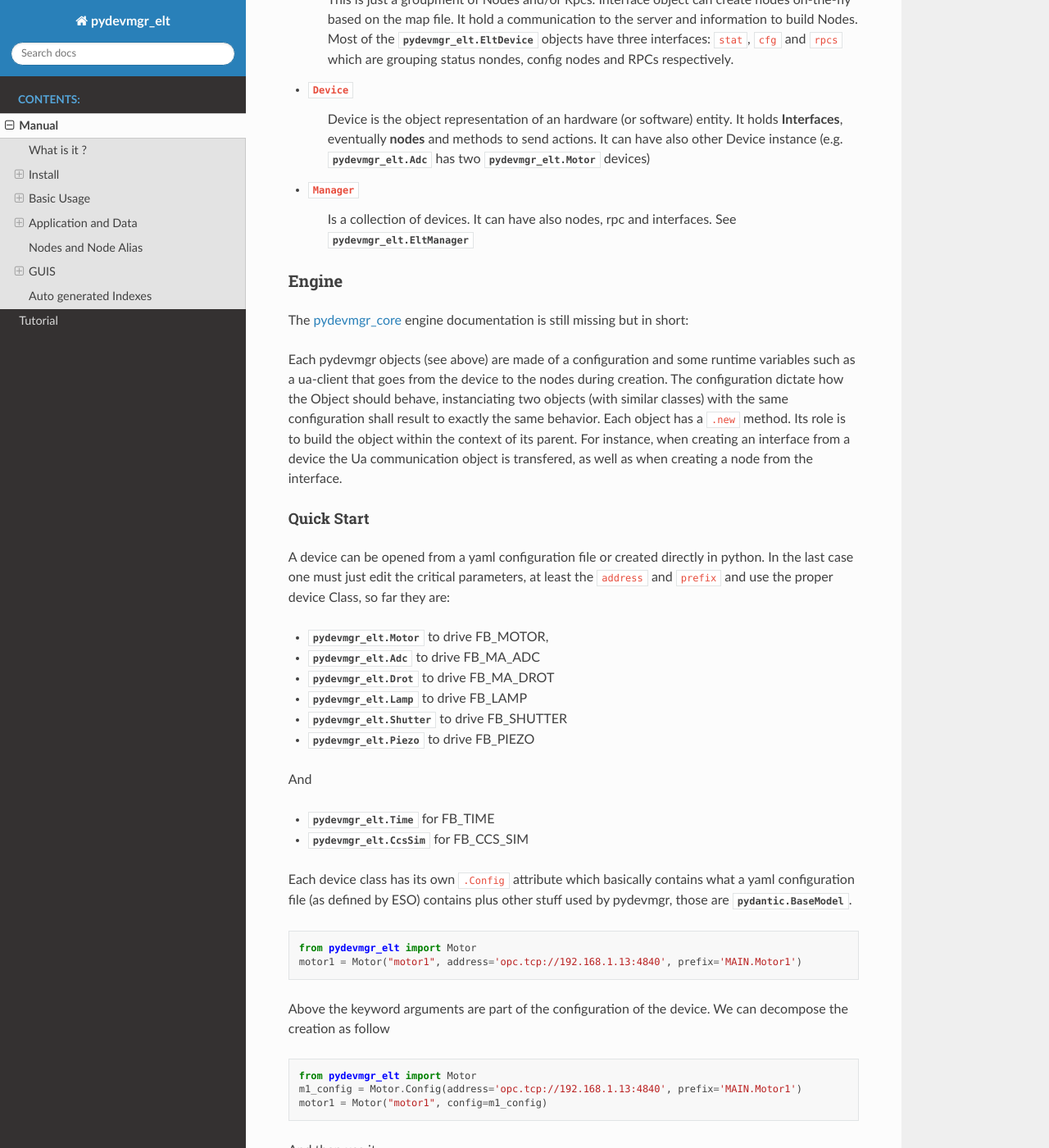
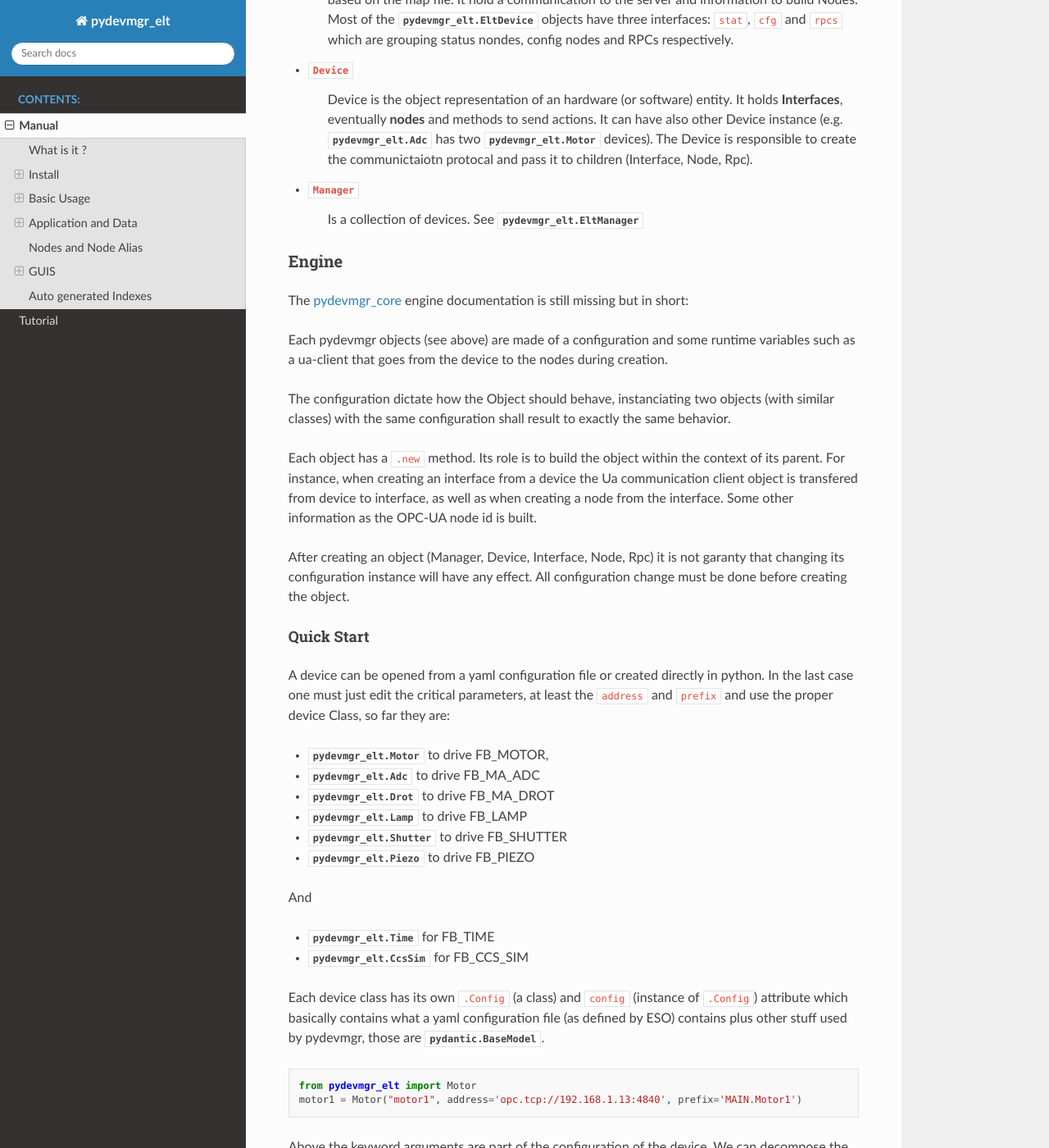
Before and after one commit to efisoft-elt/pydevmgr_elt, a Sphinx documentation site: the page built from docs/source/pydevmgr_elt_manual.rst, in a window 1280 px wide and 1400 px high, scrolled down 3708 px. Shown: the whole window at 82% size. Built offline with Sphinx 7.4.7 and the Read the Docs theme 2.0.0, drawn with Linux system fonts in a browser that asks for light colours; some of the changed text lies outside the part shown.

Commit message:
Update documentation

```diff
--- a/docs/source/pydevmgr_elt_manual.rst
+++ b/docs/source/pydevmgr_elt_manual.rst
@@ -15,11 +15,11 @@
 
 .. note::
 
-   **About v0.2 vs v0.4**
+   **About v0.2 vs v0.4.X**
    The deprecated version 0.2 of this module was included in a pydevmgr package. Now, the package is independant and
    using two other subpackages `pydevmgr_core`_ core engine for pydevmgr and `pydevmgr_ua`_ for generic OPC-UA com
 
-   In its current version 0.4, ``pydevmgr_elt`` is a separated module from ``pydevmgr_core`` and ``pydevmgr_ua``.
+   In its current version 0.4.X, ``pydevmgr_elt`` is a separated module from ``pydevmgr_core`` and ``pydevmgr_ua``.
    to communicate with the OPC-UA server. The core engine can now be used for other purposes then communicating with
    ELT devices or OPC-UA (e.g. serial com, custom websockets, etc ...)
 
@@ -176,9 +175,10 @@
 - ``Device``
    Device is the object representation of an hardware (or software) entity. It holds **Interfaces**,
    eventually **nodes** and methods to send actions. It can have also other Device instance (e.g. :class:`pydevmgr_elt.Adc` has
-   two :class:`pydevmgr_elt.Motor` devices)
+   two :class:`pydevmgr_elt.Motor` devices). The Device is responsible to create the communictaiotn protocal and pass it
+   to children (Interface, Node, Rpc).
 - ``Manager``
-    Is a collection of devices. It can have also nodes, rpc and interfaces. See :class:`pydevmgr_elt.EltManager`
+    Is a collection of devices. See :class:`pydevmgr_elt.EltManager`
 
 
 Engine
@@ -187,12 +187,17 @@
 The `pydevmgr_core`_ engine documentation is still missing but in short:
 
 Each pydevmgr objects (see above) are made of a configuration and some runtime variables such as a ua-client that goes
-from the device to the nodes during creation. The configuration dictate how the Object should behave, instanciating two
+from the device to the nodes during creation.
+
+The configuration dictate how the Object should behave, instanciating two
 objects (with similar classes) with the same configuration shall result to exactly the same behavior.
+
 Each object has a ``.new`` method. Its role is to build the object within the context of its parent. For instance, when
-creating an interface from a device the Ua communication object is transfered, as well as when creating a node from the
-interface.
+creating an interface from a device the Ua communication client object is transfered from device to interface,
+as well as when creating a node from the interface. Some other information as the OPC-UA node id is built.
 
+After creating an object (Manager, Device, Interface, Node, Rpc) it is not garanty that changing its configuration
+instance will have any effect. All configuration change must be done before creating the object.
 
 
 
@@ -216,8 +221,9 @@
 - :class:`pydevmgr_elt.CcsSim` for FB_CCS_SIM
 
 
-Each device class has its own ``.Config`` attribute  which basically contains what a yaml configuration
-file (as defined by ESO) contains plus other stuff used by pydevmgr, those are  :class:`pydantic.BaseModel`.
+Each device class has its own ``.Config`` (a class) and ``config`` (instance of ``.Config``) attribute  which basically
+contains what a yaml configuration file (as defined by ESO) contains plus other stuff used by pydevmgr,
+those are  :class:`pydantic.BaseModel`.
 
 
 .. code-block:: python
@@ -274,6 +280,7 @@
 
     from pydevmgr_elt import Motor
     conf = Motor.Config.from_cfgfile('tins/motor1.yml', path="motor1")
+    conf.address = "opc.tcp://192.167.34.5:4840"
     conf.initialisation.sequence = ['FIND_LHW']
     conf.initialisation.FIND_LHW.value1 = 3.0
     conf.initialisation.FIND_LHW.value2 = 1.0
@@ -285,7 +292,7 @@
     finally:
        motor1.disconnect()
 
-Also configuration can be changed on a instance of a :class:`pydevmgr_elt.EltDevice` :
+ctrl_config configuration can be changed on a instance of a :class:`pydevmgr_elt.EltDevice` :
 
 .. code-block:: python
 
@@ -293,7 +300,7 @@
    motor1.config.ctrl_config.tout_move = 120000
    motor1.configure() # send (or re-send) the full configuration to PLC
 
-The last script will make what is in ``motor1.config`` and what is configured in the PLC synchronized. However one can
+The last script will make what is in ``motor1.config.ctrl_config`` and what is configured in the PLC synchronized. However one can
 directly change the value inside the PLC. Follows the two ways to do it :
 
 .. code-block:: python
@@ -361,6 +368,7 @@
 One important aspect of pydevmgr are Nodes (more bellow). Nodes in pydevmgr point to one
 single value (inside the PLC for the case of UaNode), they have the method :meth:`pydevmgr_elt.EltNode.get`, :func:`pydevmgr_elt.EltNode.set`
 and the attribute `.key` which is a single identifier for the node in the context of the manager (e.i. python namespace).
+
 We will see that  :func:`pydevmgr_elt.EltNode.get`, `.set()` shall be rarely used, :func:`pydevmgr_core.download` and :func:`pydevmgr_core.upload`
 function shall be used instead because they allow to retrieve values in one call per server.
 
@@ -672,8 +680,8 @@
 
 
     class Data(BaseModel):
-        m1_pos: NodeVar[float] = Field(0.0, node=("motor1", "stat", "pos_actual"))
-        m2_pos: NodeVar[float] = Field(0.0, node=("motor2", "stat", "pos_actual"))
+        m1_pos: NodeVar[float] = Field(0.0, node="motor1.stat.pos_actual"))
+        m2_pos: NodeVar[float] = Field(0.0, node="motor2.stat.pos_actual"))
 
     data = Data()
     dl = DataLink( mgr, data )
@@ -744,6 +752,51 @@
 
     >>> is_centered.get()
     True
+
+Within a parent class one can use the ``NodeAlias.prop`` (for property) to create a NodeAlias instanciated in the
+context of its parent:
+
+.. code-block:: python
+
+   from pydevmgr_elt import NodeAlias1, Motor
+
+   class MyMotor(Motor):
+
+      @NodeAlias1.prop( node="stat.pos_error")
+      def is_in_target(self, pos_serro):
+          return abs(pos_error)<0.03
+
+
+You can also define your how NodeAlias Class easely with som configuration:
+
+.. code-block:: python
+
+   from pydevmgr_elt import Motor, NodeAlias1
+
+   class IsInTarget(NodeAlias1,  sigma=(float, 0.03)):
+        def fget(self, pos_error):
+            return abs(pos_error)<0.03
+
+And include it to your Motor class configuration so it can be configured from a configuration payload :
+
+.. code-block:: python
+
+    class MyMotor(Motor):
+        class Config(Motor.Config):
+            is_in_target : IsInTarget.Config = IsInTarget.Config( node="stat.pos_error", sigma=0.05 )
+
+    m = MyMotor(address="opc.tcp://localos:4840", prefix="MAIN.Motor1")
+    m.connect()
+    m.is_in_target.get()
+
+
+Or if this is not suposed to be configurable one can include the property directly inside the class  :
+
+.. code-block:: python
+
+   class MyMotor(Motor):
+        is_in_target = IsInTarget.prop( node="stat.pos_error", sigma=0.05 )
+
 
 
 
```
Also changed, not shown: other parts of docs/source/pydevmgr_elt_manual.rst (+3 -4 lines).
